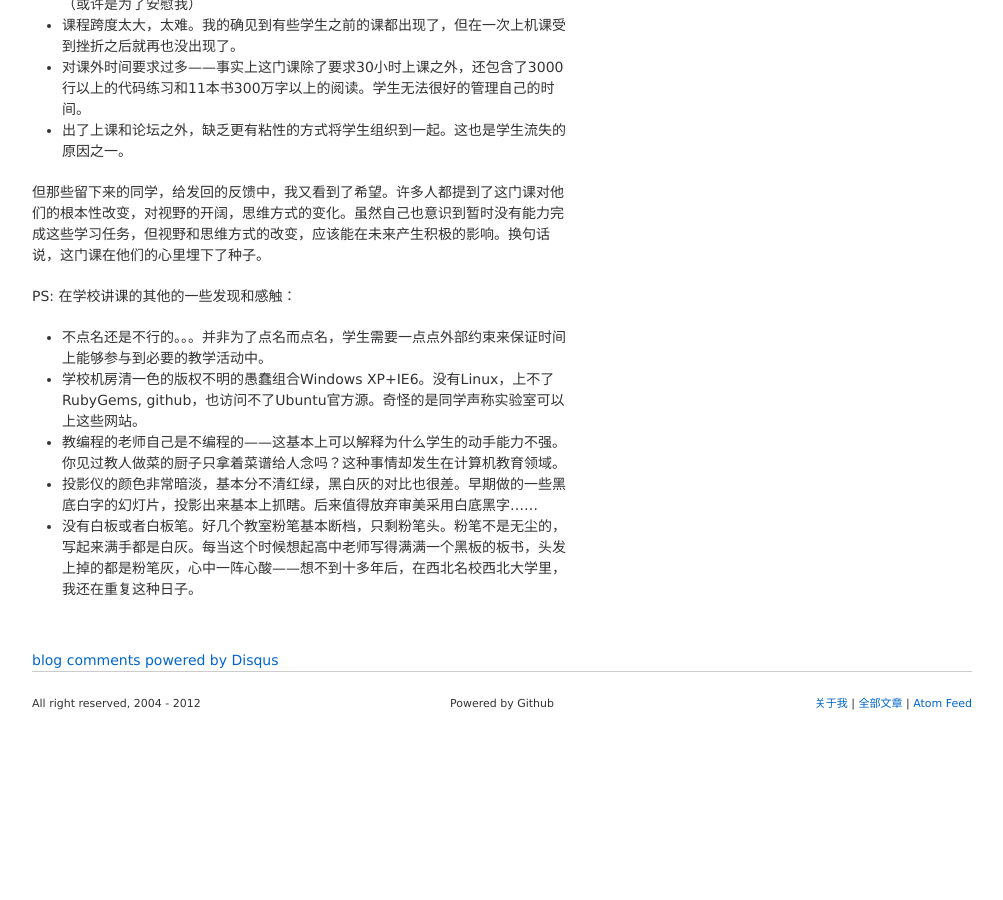
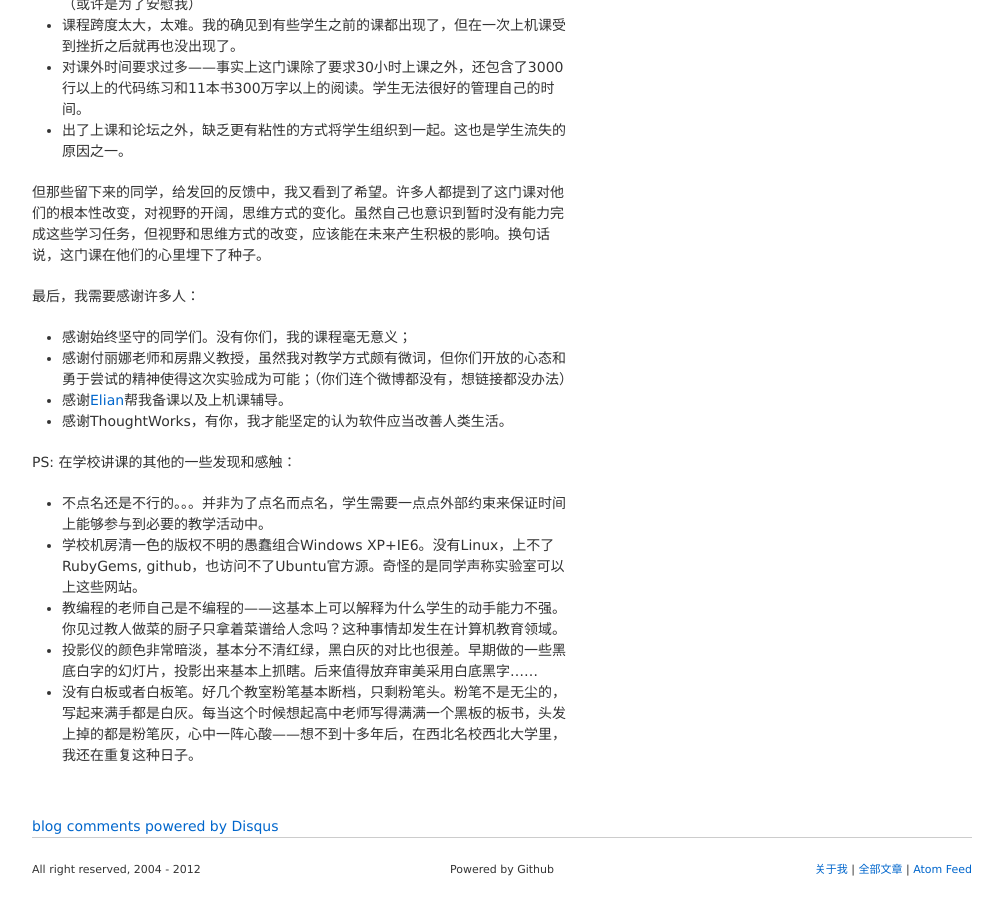
Before and after one commit to mechiland/mechiland.github.com, a Jekyll site: the page built from _posts/2012-06-24-the-last-class-review.md, in a window 1280 px wide and 900 px high, scrolled down 1806 px. Shown: the whole window, without its empty margins (138-1141 px from the left). Built offline with Jekyll 4.4.1, drawn with Linux system fonts in a browser that asks for light colours; Markdown is read by kramdown in place of the engine named in the settings; comment, search, counter and statistics services are not loaded; before the commit the page ends 2540 px from its top, so only the background shows below that.

Commit message:
add thanks

```diff
--- a/_posts/2012-06-24-the-last-class-review.md
+++ b/_posts/2012-06-24-the-last-class-review.md
@@ -57,6 +57,13 @@ title: "最后一课——我的计算机教育实验"
 
 但那些留下来的同学，给发回的反馈中，我又看到了希望。许多人都提到了这门课对他们的根本性改变，对视野的开阔，思维方式的变化。虽然自己也意识到暂时没有能力完成这些学习任务，但视野和思维方式的改变，应该能在未来产生积极的影响。换句话说，这门课在他们的心里埋下了种子。
 
+最后，我需要感谢许多人：
+
+* 感谢始终坚守的同学们。没有你们，我的课程毫无意义；
+* 感谢付丽娜老师和房鼎义教授，虽然我对教学方式颇有微词，但你们开放的心态和勇于尝试的精神使得这次实验成为可能；（你们连个微博都没有，想链接都没办法）
+* 感谢[Elian](http://weibo.com/u/2612585627)帮我备课以及上机课辅导。
+* 感谢ThoughtWorks，有你，我才能坚定的认为软件应当改善人类生活。
+
 PS: 在学校讲课的其他的一些发现和感触：
 
 - 不点名还是不行的。。。并非为了点名而点名，学生需要一点点外部约束来保证时间上能够参与到必要的教学活动中。
```
